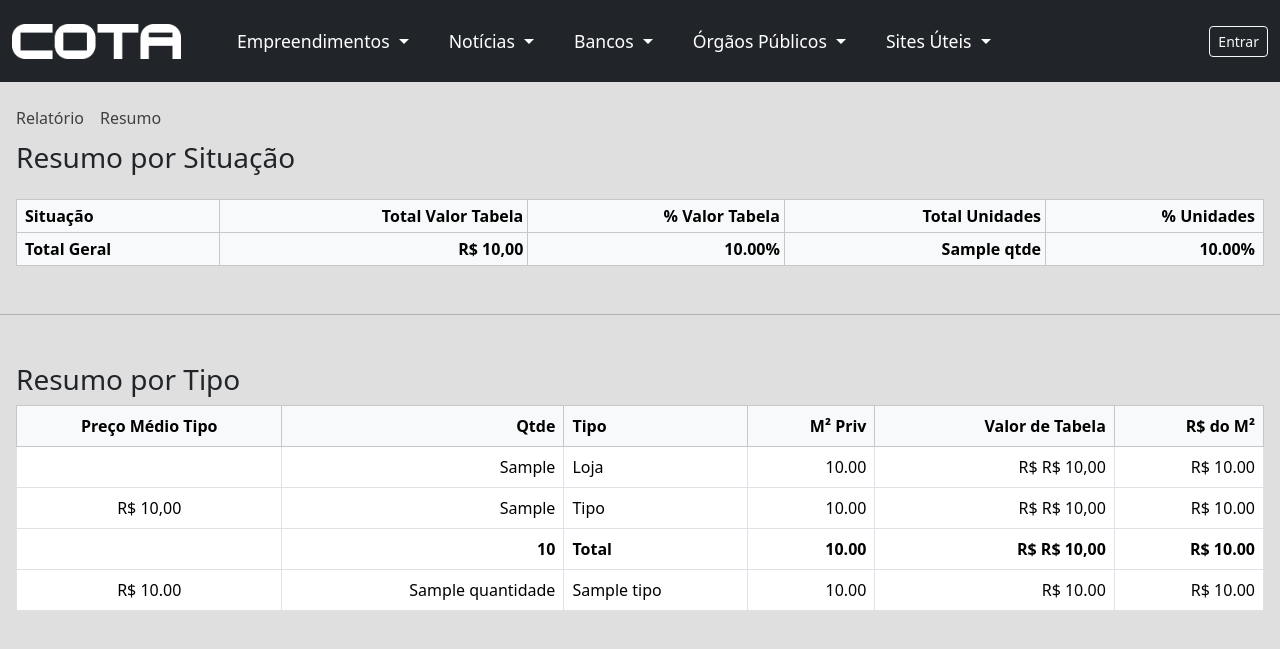
After one commit to amilton0656/intranet, a Django app: template apps/bliss/templates/bliss/bliss_resumo.html in a window 1280 px wide. The commit adds this page. Shown: the top 649 px of the page. Run offline with Django 5.2, Linux system fonts and the light colour scheme; the template is opened without the code that fills it: most values are stand-ins (such as "Sample title", 1, 10 or a date in 2020).

Commit message:
2025 09 28

```diff
--- a/apps/bliss/templates/bliss/bliss_navbar.html
+++ b/apps/bliss/templates/bliss/bliss_navbar.html
@@ -2,16 +2,25 @@
 {% with current=request.resolver_match.url_name %}
 <div class="bliss-menu d-flex flex-wrap gap-3 py-1 ps-3">
     {% if request.user|has_group:'admin' %}
-    <a class="bliss-menu__item{% if current == 'tab_bliss' or current == 'bliss_update' or current == 'bliss_delete' %} is-active{% endif %}" href="{% url 'tab_bliss' %}">Bliss</a>
-    <a class="bliss-menu__item{% if current == 'bliss_create' %} is-active{% endif %}" href="{% url 'bliss_create' %}">Novo Registro</a>
-    <a class="bliss-menu__item{% if current == 'bliss_import' %} is-active{% endif %}" href="{% url 'bliss_import' %}">Importar Excel</a>
-    <a class="bliss-menu__item{% if current == 'bliss_report' or current == 'bliss_pdf_report' %} is-active{% endif %}" href="{% url 'bliss_report' %}">Relatório</a>
-    <a class="bliss-menu__item{% if current == 'bliss_summary' %} is-active{% endif %}" href="{% url 'bliss_summary' %}">Resumo</a>
-    <a class="bliss-menu__item{% if current == 'atualizar_situacoes' %} is-active{% endif %}" href="{% url 'atualizar_situacoes' %}">Atualizar Situações</a>
-    <a class="bliss-menu__item{% if current == 'atualizacao_mensal' %} is-active{% endif %}" href="{% url 'atualizacao_mensal' %}">Atualização Mensal</a>
+    <a class="bliss-menu__item{% if current == 'tab_bliss' or current == 'bliss_update' or current == 'bliss_delete' %} is-active{% endif %}"
+        href="{% url 'tab_bliss' %}">Bliss</a>
+    <a class="bliss-menu__item{% if current == 'bliss_create' %} is-active{% endif %}"
+        href="{% url 'bliss_create' %}">Novo Registro</a>
+    <a class="bliss-menu__item{% if current == 'bliss_import' %} is-active{% endif %}"
+        href="{% url 'bliss_import' %}">Importar Excel</a>
+    <a class="bliss-menu__item{% if current == 'bliss_report' or current == 'bliss_pdf_report' %} is-active{% endif %}"
+        href="{% url 'bliss_report' %}">Relatório</a>
+    <a class="bliss-menu__item{% if current == 'bliss_resumo' %} is-active{% endif %}"
+        href="{% url 'bliss_summary' %}">Resumo</a>
+    <a class="bliss-menu__item{% if current == 'atualizar_situacoes' %} is-active{% endif %}"
+        href="{% url 'atualizar_situacoes' %}">Atualizar Situações</a>
+    <a class="bliss-menu__item{% if current == 'atualizacao_mensal' %} is-active{% endif %}"
+        href="{% url 'atualizacao_mensal' %}">Atualização Mensal</a>
     {% else %}
-    <a class="bliss-menu__item{% if current == 'bliss_report' or current == 'bliss_pdf_report' %} is-active{% endif %}" href="{% url 'bliss_report' %}">Relatório</a>
-    <a class="bliss-menu__item{% if current == 'bliss_summary' %} is-active{% endif %}" href="{% url 'bliss_summary' %}">Resumo</a>
+    <a class="bliss-menu__item{% if current == 'bliss_report' or current == 'bliss_pdf_report' %} is-active{% endif %}"
+        href="{% url 'bliss_report' %}">Relatório</a>
+    <a class="bliss-menu__item{% if current == 'bliss_resumo' %} is-active{% endif %}"
+        href="{% url 'bliss_summary' %}">Resumo</a>
     {% endif %}
 </div>
 {% endwith %}
--- /dev/null
+++ b/apps/bliss/templates/bliss/bliss_resumo.html
@@ -0,0 +1,235 @@
+{% extends 'intranet/intranet_base.html' %}
+{% load humanize %}
+{% load custom_filters %}
+{% block title %}Resumo de Situações{% endblock %}
+
+{% block content %}
+{% include 'bliss/bliss_navbar.html' %}
+<div class="mx-3">
+  <h3 class="mb-4">Resumo por Situação</h3>
+
+  {# ====== DESKTOP/TABLET: Tabela ====== #}
+  <div class="d-none d-md-block">
+    <table class="table table-bordered table-sm">
+      <thead class="table-light">
+        <tr>
+          <th class="ps-2">Situação</th>
+          <th class="text-end">Total Valor Tabela</th>
+          <th class="text-end">% Valor Tabela</th>
+          <th class="text-end">Total Unidades</th>
+          <th class="text-end pe-2">% Unidades</th>
+        </tr>
+      </thead>
+      <tbody>
+        {% for nome, dados in situacao.items %}
+        {% if not forloop.last %}
+        <tr>
+          <td class="ps-2">{{ nome }}</td>
+          <td class="text-end">{{ dados.valor|format_real }}</td>
+          <td class="text-end">{{ dados.valor_perc|floatformat:2 }}%</td>
+          <td class="text-end">{{ dados.qtde }}</td>
+          <td class="text-end pe-2">{{ dados.qtde_perc|floatformat:2 }}%</td>
+        </tr>
+        {% endif %}
+        {% endfor %}
+        <tr class="fw-bold table-light">
+          <td class="ps-2">Total Geral</td>
+          <td class="text-end">{{ situacao.Total.valor|format_real }}</td>
+          <td class="text-end">{{ situacao.Total.valor_perc|floatformat:2 }}%</td>
+          <td class="text-end">{{ situacao.Total.qtde }}</td>
+          <td class="text-end pe-2">{{ situacao.Total.qtde_perc|floatformat:2 }}%</td>
+        </tr>
+      </tbody>
+    </table>
+  </div>
+</div>
+
+{# ====== CELULAR: Cartões/Lista ====== #}
+<div class="d-block d-md-none">
+  <div class="list-group mb-2">
+    {% for nome, dados in situacao.items %}
+    {% if not forloop.last %}
+    <div class="list-group-item">
+      <div class="d-flex justify-content-between">
+        <strong>{{ nome }}</strong>
+      </div>
+
+      <div class="mt-2 small">
+        <div class="d-flex justify-content-between">
+          <span class="text-muted">Total Valor Tabela</span>
+          <span class="fw-semibold">{{ dados.valor|format_real }}</span>
+        </div>
+        <div class="d-flex justify-content-between">
+          <span class="text-muted">% Valor Tabela</span>
+          <span>{{ dados.valor_perc|floatformat:2 }}%</span>
+        </div>
+        <div class="d-flex justify-content-between">
+          <span class="text-muted">Total Unidades</span>
+          <span>{{ dados.qtde }}</span>
+        </div>
+        <div class="d-flex justify-content-between">
+          <span class="text-muted">% Unidades</span>
+          <span>{{ dados.valor_perc|floatformat:2 }}%</span>
+        </div>
+      </div>
+    </div>
+    {% endif %}
+    {% empty %}
+    <div class="alert alert-info">Nenhum registro.</div>
+    {% endfor %}
+  </div>
+
+  <div class="list-group">
+    <div class="list-group-item bg-light fw-bold">
+      <div class="d-flex justify-content-between">
+        <span>Total Geral</span>
+      </div>
+      <div class="d-flex justify-content-between small mt-1">
+        <span>Valor Tabela</span>
+        <span>{{ situacao.Total.valor|format_real }}</span>
+      </div>
+      <div class="d-flex justify-content-between small">
+        <span>Unidades</span>
+        <span>{{ situacao.Total.qtde }}</span>
+      </div>
+    </div>
+  </div>
+</div>
+
+
+
+
+<hr class="my-5">
+<div class="mx-3">
+  <h3 class="mt-5">Resumo por Tipo</h3>
+
+  {# ====== DESKTOP/TABLET: Tabela ====== #}
+  <div class="d-none d-md-block">
+    <table class="table table-bordered w-100">
+      <thead class="table-light text-center">
+        <tr>
+          <th>Preço Médio Tipo</th>
+          <th class="text-end">Qtde</th>
+          <th class="text-start">Tipo</th>
+          <th class="text-end">M² Priv</th>
+          <th class="text-end">Valor de Tabela</th>
+          <th class="text-end">R$ do M²</th>
+        </tr>
+      </thead>
+      <tbody class="text-end">
+        <tr>
+          <td class="text-center"></td>
+          <td>{{ resumo.qtde_lojas }}</td>
+          <td class="text-start">Loja</td>
+          <td>{{ resumo.priv_loja|floatformat:2|intcomma }}</td>
+          <td>R$ {{ resumo.valor_loja|format_real }}</td>
+          <td>R$ {{ resumo.m2_loja|floatformat:2|intcomma }}</td>
+        </tr>
+
+        <tr>
+          <td class="text-center">{{ resumo.preco_medio_tipo|format_real }}</td>
+          <td>{{ resumo.qtde_tipos }}</td>
+          <td class="text-start">Tipo</td>
+          <td>{{ resumo.priv_tipos|floatformat:2|intcomma }}</td>
+          <td>R$ {{ resumo.valor_tipos|format_real}}</td>
+          <td>R$ {{ resumo.m2_tipos|floatformat:2|intcomma }}</td>
+        </tr>
+
+        <tr class="fw-bold">
+          <td></td>
+          <td>{{ resumo.qtde_total }}</td>
+          <td class="text-start">Total</td>
+          <td>{{ resumo.priv_total|floatformat:2|intcomma }}</td>
+          <td>R$ {{ resumo.valor_total|format_real }}</td>
+          <td>R$ {{ resumo.m2_total|floatformat:2|intcomma }}</td>
+        </tr>
+
+
+        {% for item in resumo_lojas %}
+        <tr>
+          <td class="text-center">
+            {% if item.preco_medio_tipo %}
+            R$ {{ item.preco_medio_tipo|floatformat:2|intcomma }}
+            {% endif %}
+          </td>
+          <td>{{ item.quantidade }}</td>
+          <td class="text-start">{{ item.tipo }}</td>
+          <td>{{ item.m2|floatformat:2|intcomma }}</td>
+          <td>R$ {{ item.valor_venda|floatformat:2|intcomma }}</td>
+          <td>R$ {{ item.valor_m2|floatformat:2|intcomma }}</td>
+        </tr>
+        {% endfor %}
+      </tbody>
+    </table>
+  </div>
+</div>
+
+{# ====== CELULAR: Cartões ====== #}
+<div class="d-block d-md-none">
+
+  <div class="card mb-2">
+    <div class="card-body py-2">
+      <div class="d-flex justify-content-between align-items-baseline">
+        <strong class="text-truncate">{{ item.tipo }}</strong>
+      </div>
+      <div class="row">
+        <div class="col-6">Preço médio:</div>
+        <div class="col-6">{{ resumo.preco_medio_tipo|format_real }}</div>
+      </div>
+      <hr>
+      <div class="row fw-bold">
+        <div class="col-6">{{resumo.qtde_lojas}}</div>
+        <div class="col-6">Loja</div>
+      </div>
+      <div class="row">
+        <div class="col-6">M² Priv</div>
+        <div class="col-6">{{resumo.priv_loja|floatformat:2|intcomma }}</div>
+      </div>
+      <div class="row">
+        <div class="col-6">Valor de Tabela</div>
+        <div class="col-6">{{resumo.valor_loja|format_real }}</div>
+      </div>
+      <div class="row">
+        <div class="col-6">Valor do M²</div>
+        <div class="col-6">{{resumo.m2_loja|format_real }}</div>
+      </div>
+      <hr>
+      <div class="row fw-bold">
+        <div class="col-6">{{resumo.qtde_tipos}}</div>
+        <div class="col-6">Tipos</div>
+      </div>
+      <div class="row">
+        <div class="col-6">M² Priv</div>
+        <div class="col-6">{{resumo.priv_tipos|floatformat:2|intcomma }}</div>
+      </div>
+      <div class="row">
+        <div class="col-6">Valor de Tabela</div>
+        <div class="col-6">{{resumo.valor_tipos|format_real }}</div>
+      </div>
+      <div class="row">
+        <div class="col-6">Valor do M²</div>
+        <div class="col-6">{{resumo.m2_tipos|format_real }}</div>
+      </div>
+      <hr>
+      <div class="row fw-bold">
+        <div class="col-6"></div>
+        <div class="col-6">Total</div>
+      </div>
+      <div class="row">
+        <div class="col-6">M² Priv</div>
+        <div class="col-6">{{resumo.priv_total|floatformat:2|intcomma }}</div>
+      </div>
+      <div class="row">
+        <div class="col-6">Valor de Tabela</div>
+        <div class="col-6">{{resumo.valor_total|format_real }}</div>
+      </div>
+      <div class="row">
+        <div class="col-6">Valor do M²</div>
+        <div class="col-6">{{resumo.m2_total|format_real }}</div>
+      </div>
+      <hr>
+    </div>
+  </div>
+</div>
+
+{% endblock %}
--- a/apps/bliss/templates/bliss/summary.html
+++ b/apps/bliss/templates/bliss/summary.html
@@ -5,6 +5,7 @@
 
 {% block content %}
 {% include 'bliss/bliss_navbar.html' %}
+<div class="mx-3">
   <h3 class="mb-4">Resumo por Situação</h3>
 
   {# ====== DESKTOP/TABLET: Tabela ====== #}
@@ -38,6 +39,7 @@
         </tr>
       </tbody>
     </table>
+  </div>
 </div>
 
 {# ====== CELULAR: Cartões/Lista ====== #}
@@ -89,7 +91,7 @@
 </div>
 
 <hr class="my-5">
-
+<div class="mx-3">
   <h3 class="mt-5">Resumo por Tipo</h3>
 
   {# ====== DESKTOP/TABLET: Tabela ====== #}
@@ -122,6 +124,7 @@
         {% endfor %}
       </tbody>
     </table>
+  </div>
 </div>
 
 {# ====== CELULAR: Cartões ====== #}
--- a/apps/intranet/context_processors.py
+++ b/apps/intranet/context_processors.py
@@ -112,7 +112,7 @@ USEFUL_LINKS = [
 
 GERENCIAL_LINKS = [
     {"name": "Bliss - Unidades", "url": reverse('bliss_report')},
-    {"name": "Bliss - Resumo", "url": reverse('bliss_summary')},
+    {"name": "Bliss - Resumo", "url": reverse('bliss_resumo')},
 ]
 
 ADMIN_LINKS = [
```
Also changed, not shown: apps/bliss/urls.py (+5 -4 lines), apps/bliss/views.py (+118 -26 lines), apps/bliss/templates/bliss/bliss_atualizacao_mensal.html (renamed from apps/bliss/templates/bliss/atualizacao_mensal.html), apps/bliss/templates/bliss/bliss_delete_confirm.html (renamed from apps/bliss/templates/bliss/delete_confirm.html), apps/bliss/templates/bliss/bliss_form.html (renamed from apps/bliss/templates/bliss/form.html), apps/bliss/templates/bliss/bliss_import.html (renamed from apps/bliss/templates/bliss/import.html), apps/bliss/templates/bliss/bliss_unidades_full.html (renamed from apps/bliss/templates/bliss/report.html), apps/bliss/templates/bliss/bliss_unidades_full_pdf.html (renamed from apps/bliss/templates/bliss/report_pdf.html), 1 other file. Lines whose indentation alone changed are shown as unchanged.
